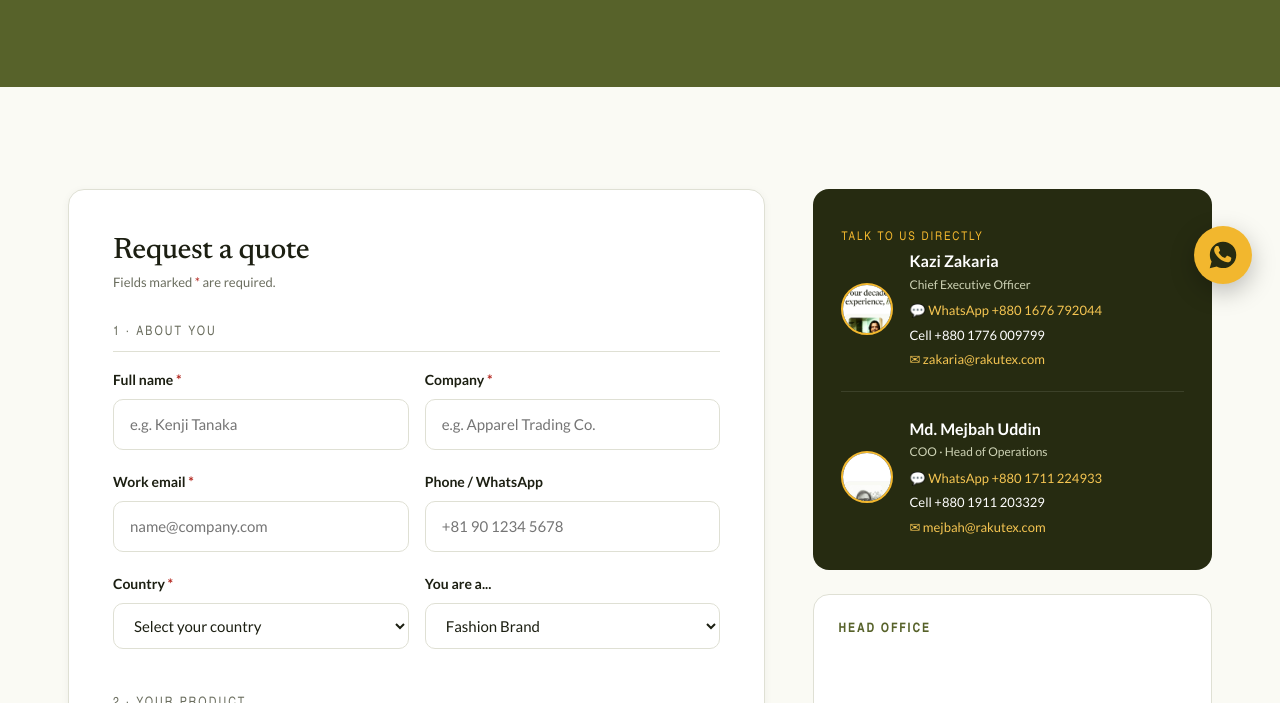
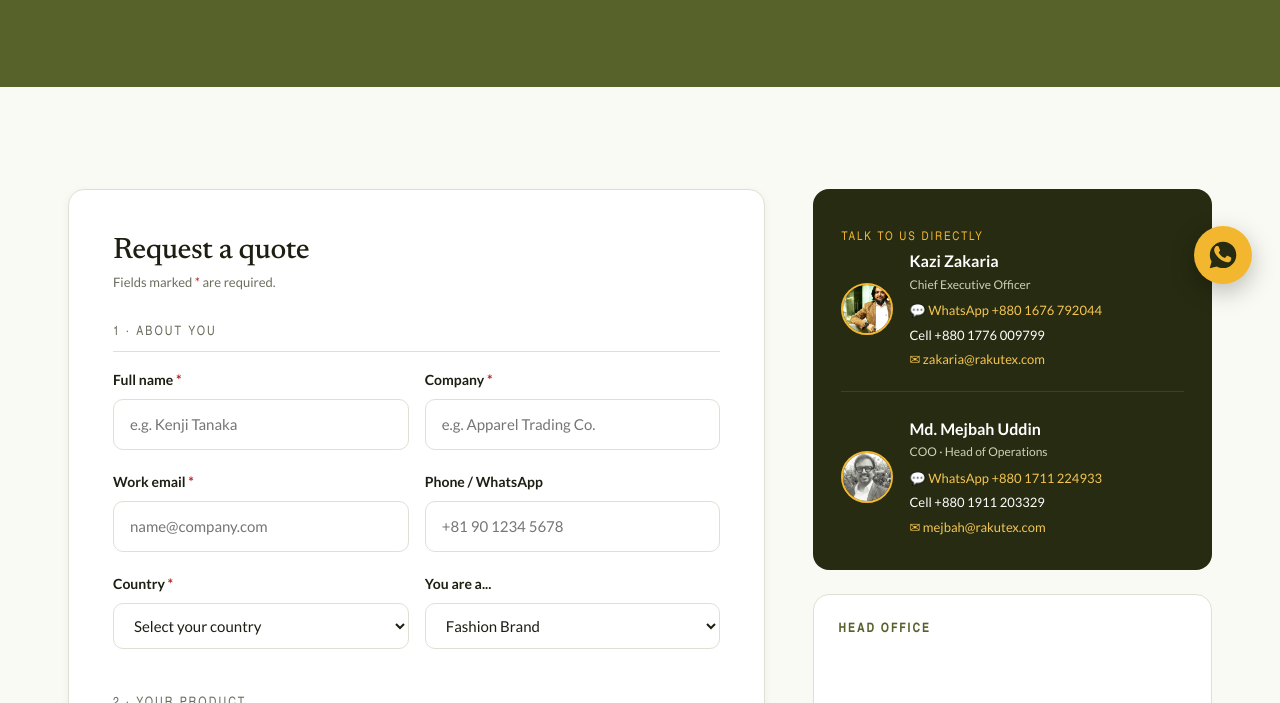
Before and after one commit to rafimohaimen-del/RakuTex, a plain HTML site: page quote.html in a window 1280 px wide. Shown: the part 488-1191 px from the top of the page. Drawn offline with Linux system fonts and the light colour scheme; grey boxes are pictures that could not be loaded; a web font is replaced by a local one.

Commit message:
feat: use high-res leader photos in quote sidebar

```diff
--- a/quote.html
+++ b/quote.html
@@ -253,7 +253,7 @@
 
               <!-- Kazi Zakaria -->
               <div class="sidebar-exec-item">
-                <img src="assets/images/kazi-zakaria.jpg" alt="Kazi Zakaria" class="sidebar-exec-photo">
+                <img src="assets/images/kazi-zakaria.png" alt="Kazi Zakaria" class="sidebar-exec-photo" width="347" height="435" loading="lazy">
                 <div>
                   <div class="sidebar-exec-name">Kazi Zakaria</div>
                   <div class="sidebar-exec-role">Chief Executive Officer</div>
@@ -267,7 +267,7 @@
 
               <!-- Md. Mejbah Uddin -->
               <div class="sidebar-exec-item">
-                <img src="assets/images/mejbah-uddin.jpg" alt="Md. Mejbah Uddin" class="sidebar-exec-photo">
+                <img src="assets/images/mejbah-uddin.png" alt="Md. Mejbah Uddin" class="sidebar-exec-photo" width="348" height="429" loading="lazy">
                 <div>
                   <div class="sidebar-exec-name">Md. Mejbah Uddin</div>
                   <div class="sidebar-exec-role">COO · Head of Operations</div>
```
